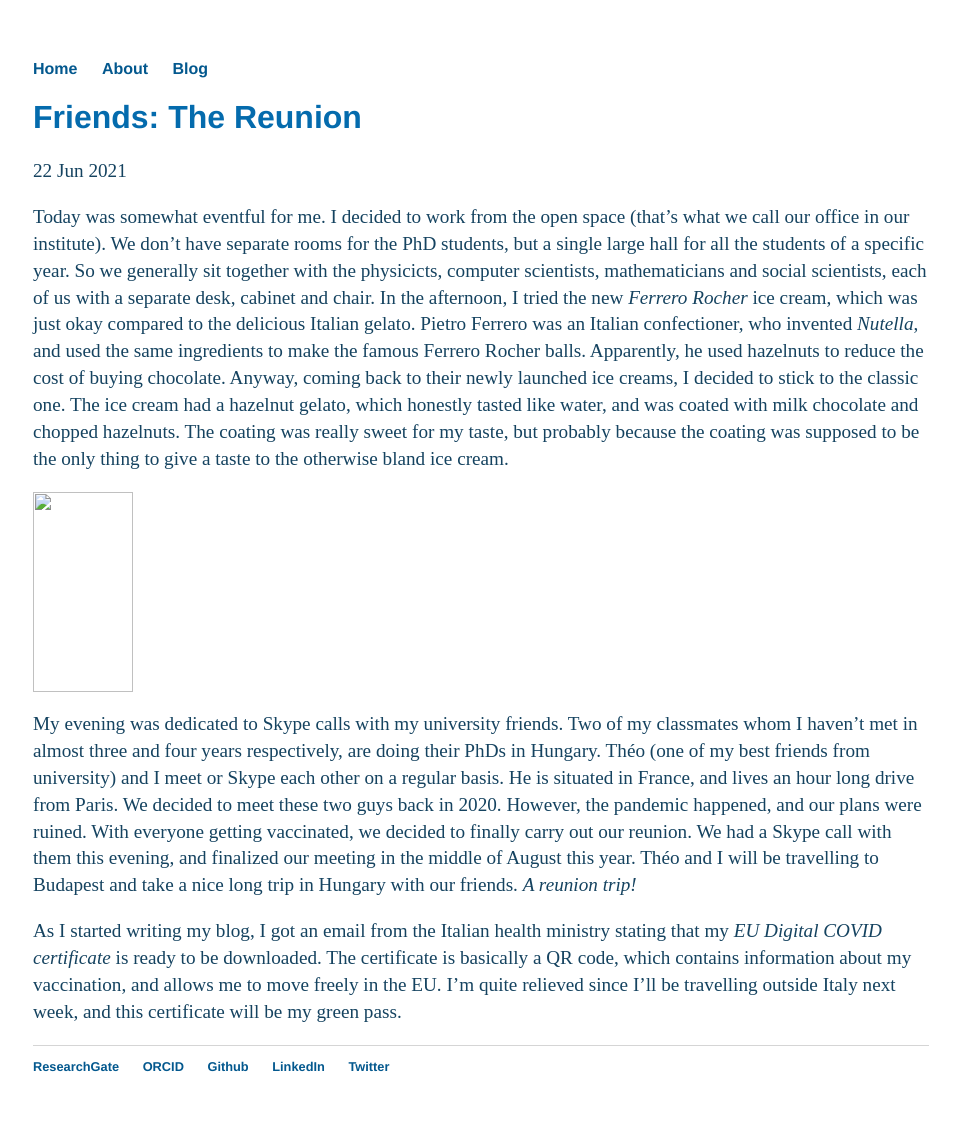
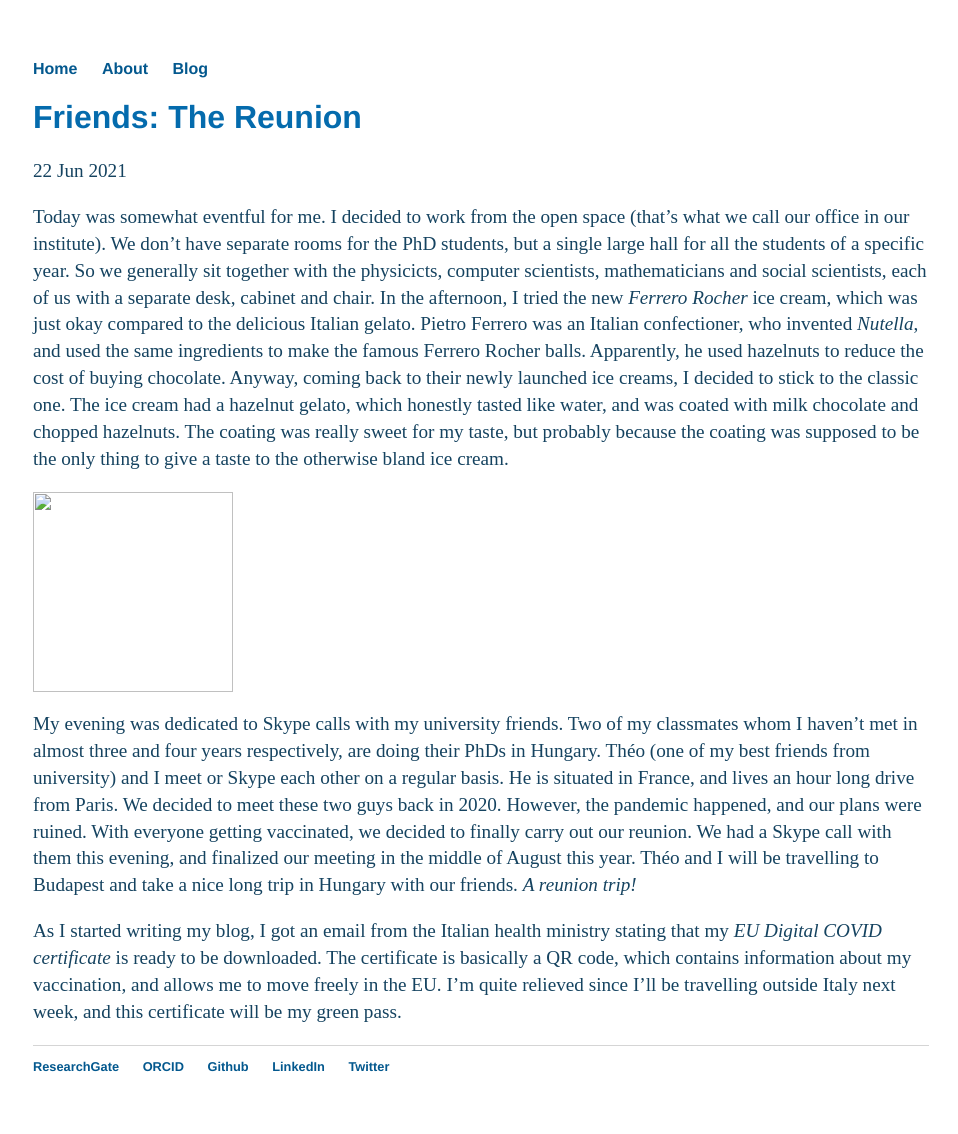
Before and after one commit to debashmitap/debashmitap.github.io, a Jekyll site: the page built from _posts/2021-06-22-reunion.md, in a window 1280 px wide. Shown: the whole page, without its empty margins (159-1117 px from the left). Built offline with Jekyll 4.4.1, drawn with Linux system fonts in a browser that asks for light colours.

Commit message:
Update 2021-06-22-reunion.md

```diff
--- a/_posts/2021-06-22-reunion.md
+++ b/_posts/2021-06-22-reunion.md
@@ -7,7 +7,7 @@
 Today was somewhat eventful for me. I decided to work from the open space (that's what we call our office in our institute). We don't have separate rooms for the PhD students, but a single large hall for all the students of a specific year. So we generally sit together with the physicicts, computer scientists, mathematicians and social scientists, each of us with a separate desk, cabinet and chair. In the afternoon, I tried the new *Ferrero Rocher* ice cream, which was just okay compared to the delicious Italian gelato. Pietro Ferrero was an Italian confectioner, who invented *Nutella*, and used the same ingredients to make the famous Ferrero Rocher balls. Apparently, he used hazelnuts to reduce the cost of buying chocolate. Anyway, coming back to their newly launched ice creams, I decided to stick to the classic one. The ice cream had a hazelnut gelato, which honestly tasted like water, and was coated with milk chocolate and chopped hazelnuts. The coating was really sweet for my taste, but probably because the coating was supposed to be the only thing to give a taste to the otherwise bland ice cream.
 
 
-<img src="../images/fr.jpg" width="100" height="200"/>
+<img src="../images/fr.jpg" width="200" height="200"/>
 
 
 My evening was dedicated to Skype calls with my university friends. Two of my classmates whom I haven't met in almost three and four years respectively, are doing their PhDs in Hungary. Théo (one of my best friends from university) and I meet or Skype each other on a regular basis. He is situated in France, and lives an hour long drive from Paris. We decided to meet these two guys back in 2020. However, the pandemic happened, and our plans were ruined. With everyone getting vaccinated, we decided to finally carry out our reunion. We had a Skype call with them this evening, and finalized our meeting in the middle of August this year. Théo and I will be travelling to Budapest and take a nice long trip in Hungary with our friends. *A reunion trip!*
```
